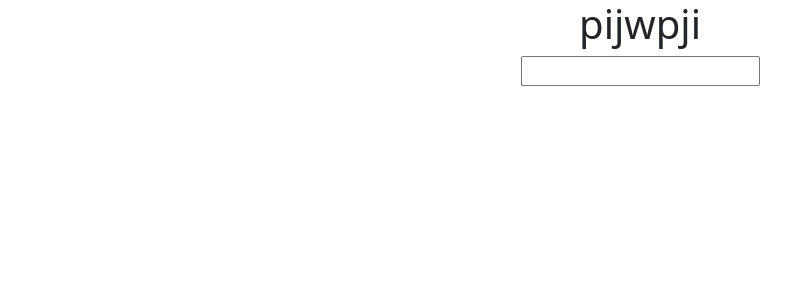
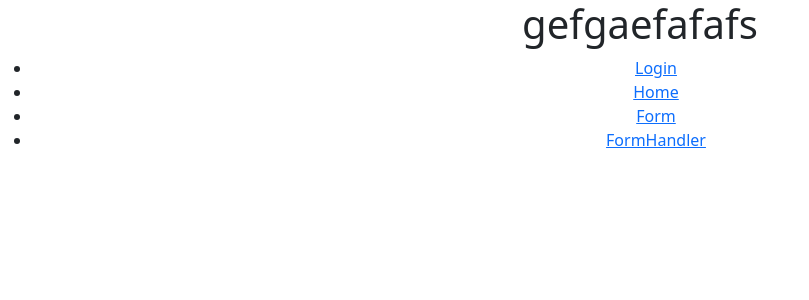
Before and after one commit to Saravasha/siareactproj, a React (Create React App) app: page / in a window 1280 px wide. Shown: the top 300 px of the page, without its empty margins (0-809 px from the left). Built offline with nearby package versions, Linux system fonts and the light colour scheme.

Commit message:
aweaweawe
aweaweawe

```diff
--- a/src/App.js
+++ b/src/App.js
@@ -3,7 +3,10 @@ import React from 'react';
 import './App.css';
 import { Routes, Route } from "react-router-dom";
 import Login from './Components/Login';
-
+import TableBuilder from './Components/Table';
+import HeaderLayout from './Components/HeaderLayout';
+import Form from './Components/Form';
+import TableHandler from './Components/TableHandler'
 
 export default function App() {
 
@@ -11,14 +14,16 @@ export default function App() {
     <div className='App'>
 
     <Routes>
-      <Route path="/" element={<Login />}>
-        {/* <Route index element={<Home />} />
-        <Route path="blogs" element={<Blogs />} />
-        <Route path="contact" element={<Contact />} />
-        <Route path="*" element={<NoPage />} /> */}
-      </Route>
+      <Route path="/login" element={<Login />}/>
+        <Route path="" element={<HeaderLayout />} />
+        <Route path="/Form" element={<FormHandler />} />
+        <Route path="/Table" element={<TableHandler />} />
+        <Route path="/TableHandler" element={<TableBuilder />} />
+        <Route path="/FormHandler" element={<FormHandler />} />
+        {/* <Route path="*" element={<NoPage />} />  */}
+
     </Routes>
-      {/* <FormHandler/> */}
+
   </div>
 
   )
--- a/src/Components/Form.js
+++ b/src/Components/Form.js
@@ -21,7 +21,8 @@ export default function Form({handleSubmit}) {
 
 
         return (
-
+            <div>
+                {/* <h1>Add Dudes Form</h1> */}
                 <form className='container' onSubmit={onFormSubmit}>
                 <label htmlFor='age'>
                     <input
@@ -78,5 +79,6 @@ export default function Form({handleSubmit}) {
                     Submit
                 </button>
             </form>
+        </div>
         );
     }
--- a/src/Components/FormHandler.js
+++ b/src/Components/FormHandler.js
@@ -1,7 +1,7 @@
 import TableBuilder from './Table';
 import Form from './Form';
 import React, {useState} from 'react';
-
+import TableHandler from './TableHandler'
 
 
 export default function FormHandler() {
@@ -34,12 +34,14 @@ export default function FormHandler() {
             <div className="container">
               <h1>Siareactproj</h1>
               <p>List ov dudes app.</p>
-              <TableBuilder
+              <TableHandler>
+                <TableBuilder
 
                 characterData={characters}
                 removeCharacter={removeCharacter} />
               <h4>Add more Dudes</h4>
               <Form handleSubmit={handleSubmit} />
+                </TableHandler>
           </div>
         </div>
       )}
--- a/src/Components/HeaderLayout.js
+++ b/src/Components/HeaderLayout.js
@@ -1,23 +1,33 @@
 import React from "react";
 import {  Link } from "react-router-dom";
-
-
+import FormHandler from "./FormHandler";
+import TableBuilder from "./Table";
+import Form from "./Form";
 
 const HeaderLayout = () => {
   return (
-    <>
+    <div className="App">
+
     <h1>gefgaefafafs</h1>
       <nav>
         <ul>
-          <li>
-            <Link to="Login">Login</Link>
-            <Link to="/">Home</Link>
-
-          </li>
+            <li>
+              <Link to="Login">Login</Link>
+            </li>
+            <li>
+              <Link to="/Home">Home</Link>
+            </li>
+            <li>
+              <Link to="/Form">Form</Link>
+            </li>
+            <li>
+              <Link to="/FormHandler">FormHandler</Link>
+            </li>
         </ul>
       </nav>
 
-    </>
+    </div>
+
   )
 };
 
--- a/src/Components/Login.js
+++ b/src/Components/Login.js
@@ -1,4 +1,5 @@
 import React, {useContext, useState } from "react";
+import HeaderLayout from "./HeaderLayout";
 import UserContext from "./UserContext";
 
  const Login = () => {
@@ -9,11 +10,20 @@ import UserContext from "./UserContext";
     return (
         <div>
 
-            <h1>pijwpji</h1>
-                <input type='text'
-                    onChange={(event) => {
-                        setLoginName(event.target.value)
-                }}/>
+            <form onSubmit={(event) => {
+                    event.preventDefault()
+                    setLoginName(event.target.value)
+
+                    console.log(event.target.value)
+                }} >
+                <h1>
+                    Login Form: pijwpji
+                    </h1>
+                <input type='text' required/>
+                <button type="submit">
+                    Submit
+                </button>
+                </form>
         </div>
     )
 }
--- /dev/null
+++ b/src/Components/TableHandler.js
@@ -0,0 +1,60 @@
+import TableBuilder from './Table';
+import Form from './Form';
+import React, {useState} from 'react';
+import { Link } from 'react-router-dom';
+
+
+
+export default function TableHandler() {
+
+  // const [state, setState] = useState({characters: []});
+
+  // const removeCharacter = (index) => {
+  //     const { characters } = state;
+
+  //     setState({
+  //         characters: characters.filter((character, i) => {
+  //             return i !== index;
+  //         })
+  //     });
+  // }
+
+  // const handleSubmit = (character) => {
+  //   setState({characters: [...state.characters, character]})
+
+  // }
+
+
+  //     const {characters} = state;
+
+  //   const empty = 0;
+
+  //   if (characters.length !== empty) {
+  //     return (
+  //         <div>
+  //           <div className="container">
+  //             <h1>Siareactproj</h1>
+  //             <p>List ov dudes app.</p>
+  //             <TableBuilder
+
+  //               characterData={characters}
+  //               removeCharacter={removeCharacter} />
+  //             <h4>Add more Dudes</h4>
+  //             {/* <Form handleSubmit={handleSubmit} /> */}
+  //         </div>
+  //       </div>
+  //     )}
+  //     else {
+  //       return (
+  //         <div>
+  //           <div className="container">
+  //             <h1>Siareactproj</h1>
+  //             <p>There are no dudes, please add some if you wish to view them on the table.</p>
+  //             <h4>Add a new Dude</h4>
+  //             <Link to="/Form">Form</Link>
+  //             {/* <Form handleSubmit={handleSubmit} /> */}
+  //         </div>
+  //       </div>
+  //       )
+  //     }
+    }
--- a/src/Components/UserContext.js
+++ b/src/Components/UserContext.js
@@ -9,10 +9,10 @@ const UserContext = (props) => {
   return (
 
       <div>
-      <UC.Provider value={setUser}/>
+      <UserContext.Provider value={setUser}/>
         <h1>gefgaefafafs</h1>
         <h1>{`hello ${user}!`}</h1>
-      <UC.Provider/>
+      <UserContext.Provider/>
 
 
       </div>
```
